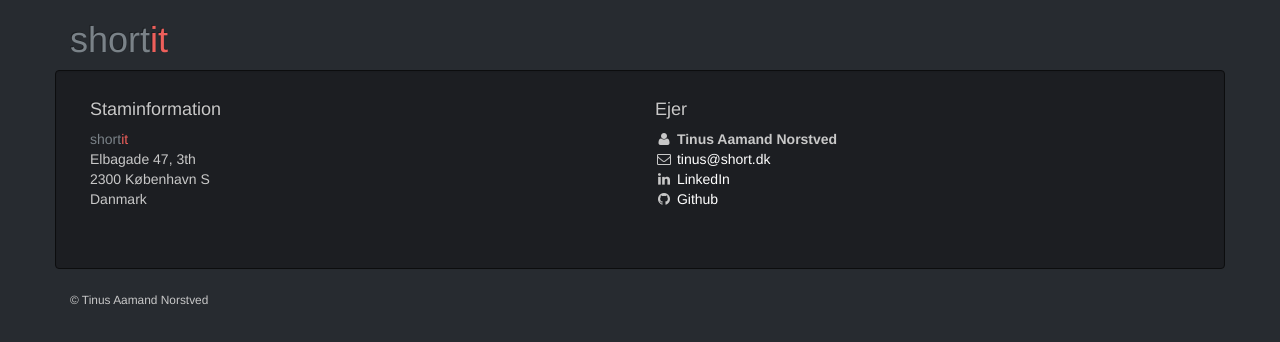
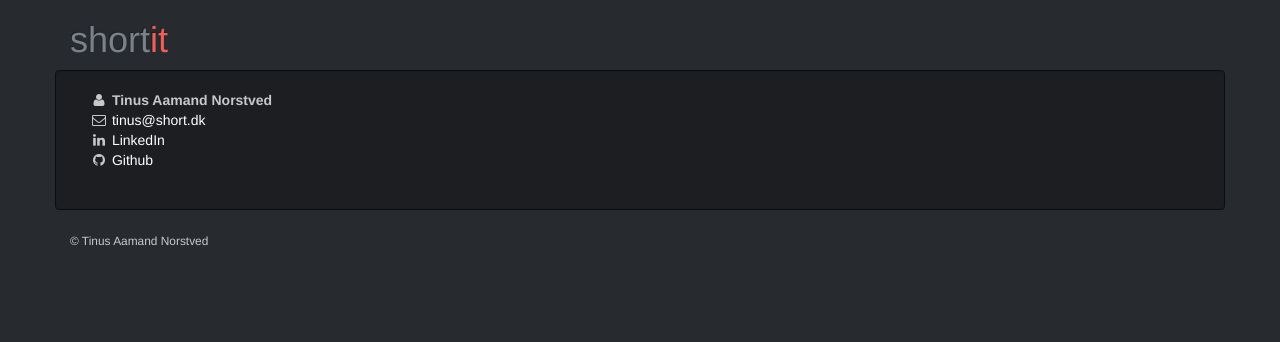
Before and after one commit to tinusn/tinusn.github.io, a plain HTML site: page index.html in a window 1280 px wide. Drawn offline with Linux system fonts and the light colour scheme.

Commit message:
Update index.html

```diff
--- a/index.html
+++ b/index.html
@@ -19,18 +19,6 @@
 		</div>
 		<div class="row well">
 			<div class="col-xs-6">
-				<h4>Staminformation</h4>
-				<address>
-					<span class="text-muted">short<span class="text-danger">it</span></span><br>
-					Elbagade 47, 3th<br>
-					2300 København S<br>
-					Danmark<br>
-					<br>
-				</address>
-			</div>
-
-			<div class="col-xs-6">
-				<h4>Ejer</h4>
 				<address>
 					<i class="fa fa-user fa-fw"></i> <strong>Tinus Aamand Norstved</strong><br>
 					<i class="fa fa-envelope-o fa-fw"></i> <a href="mailto:tinus@short.dk">tinus@short.dk</a><br>
```
